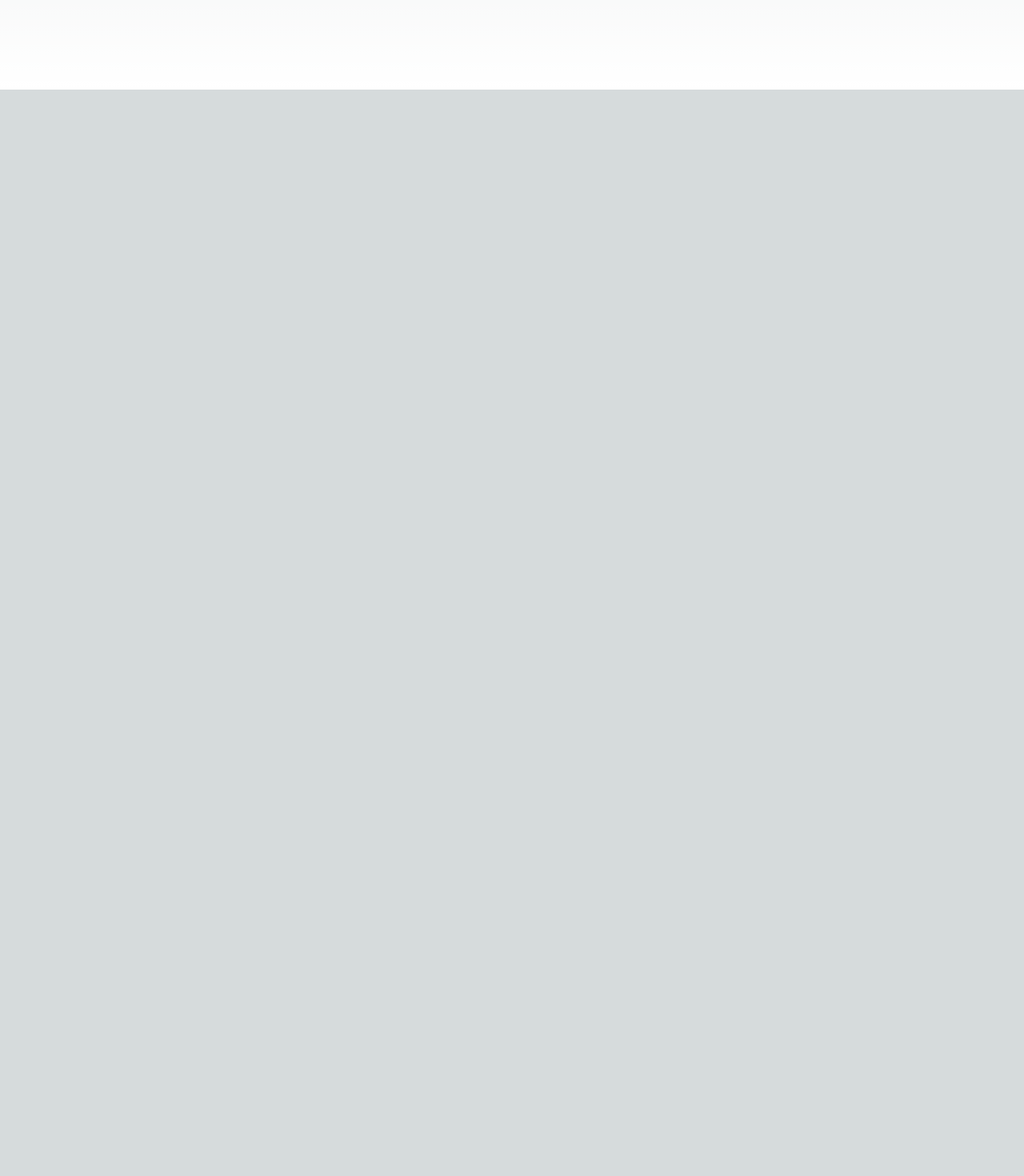
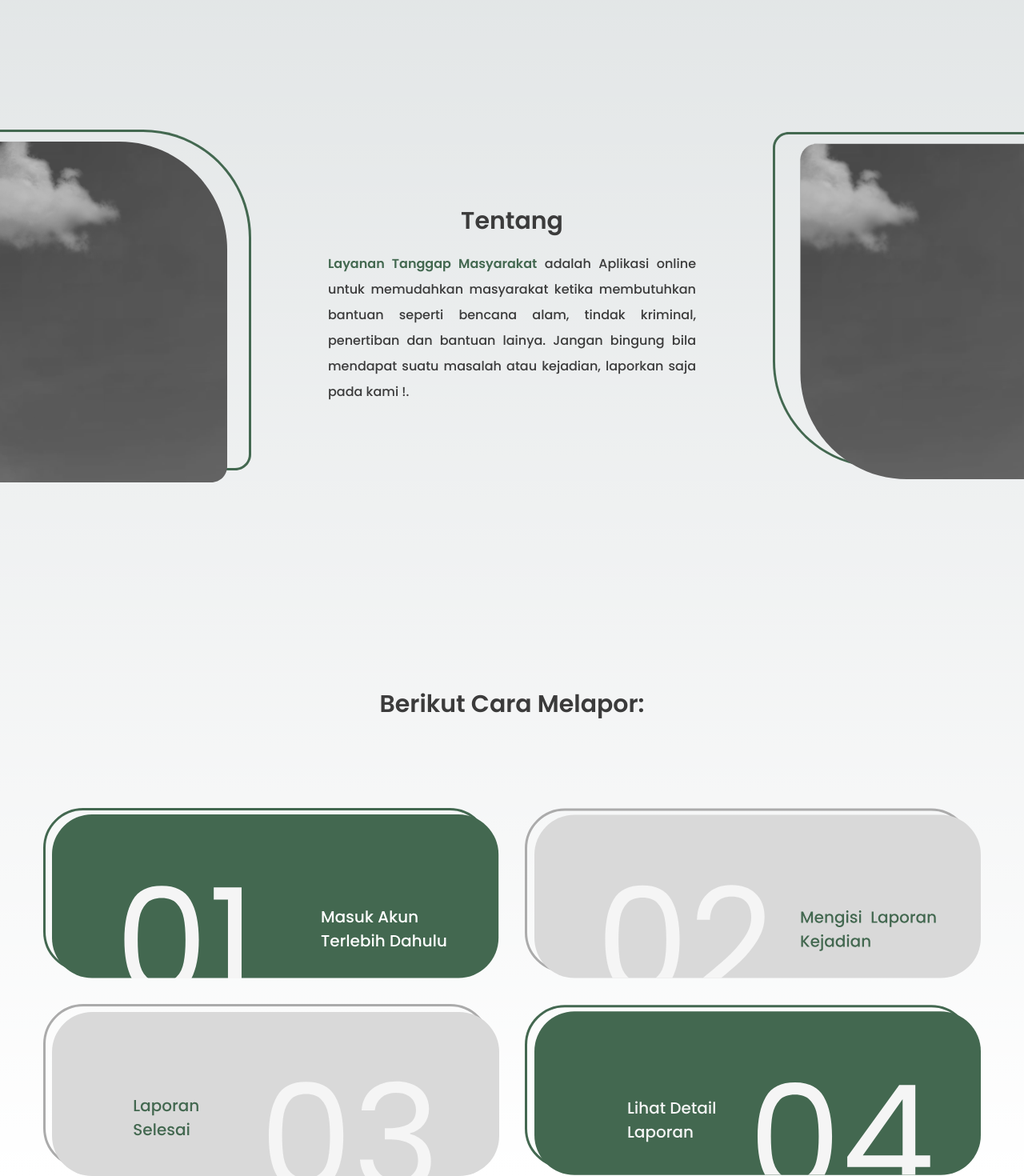
Before and after one commit to agisnarevaldo/layanan-tanggap-masyarakat, a Next.js app: page / in a window 1280 px wide. Shown: the part 688-2158 px from the top of the page at 80% size. Before the commit the page ends 800 px from the top, so only its background shows below. Built offline with nearby package versions, Linux system fonts and the light colour scheme.

Commit message:
styling: landingPage

```diff
--- a/app/page.tsx
+++ b/app/page.tsx
@@ -3,9 +3,9 @@ import Navbar from "./ui/navbar";
 
 export default function Home() {
   return (
-    <main className="min-h-screen flex flex-col">
+    <main className="min-h-screen flex flex-col gap-20">
       <Navbar />
-      <div className="flex flex-col items-center gap-10 mt-28">
+      <div className="flex flex-col items-center gap-10 pt-28">
         <h1 className="text-[60px] font-bold text-color">
           CEPAT TANGGAP SIGAP
         </h1>
@@ -17,6 +17,43 @@ export default function Home() {
           Laporkan Masalah
         </button>
       </div>
+
+      <div className="flex gap-24 min-h-screen items-center">
+        <Image
+          src="/images/dec-left.svg"
+          alt="decoratin left"
+          width={314}
+          height={441}
+        />
+        <article className="h-full flex flex-col gap-5 text-center">
+          <h1 className="text-3xl font-semibold">Tentang</h1>
+          <p className="font-medium leading-8 text-justify">
+            <span className="text-[#436850] font-semibold">
+              Layanan Tanggap Masyarakat
+            </span>{" "}
+            adalah Aplikasi online untuk memudahkan masyarakat ketika
+            membutuhkan bantuan seperti bencana alam, tindak kriminal,
+            penertiban dan bantuan lainya. Jangan bingung bila mendapat suatu
+            masalah atau kejadian, laporkan saja pada kami !.
+          </p>
+        </article>
+        <Image
+          src="/images/dec-right.svg"
+          alt="right"
+          width={314}
+          height={441}
+        />
+      </div>
+
+      <h1 className="text-3xl font-semibold text-center mb-8">
+        Berikut Cara Melapor:
+      </h1>
+      <div className="flex flex-wrap w-full justify-center gap-8">
+        <Image src="/images/cara-1.svg" alt="Cara 1" width={570} height={212} />
+        <Image src="/images/cara-2.svg" alt="Cara 1" width={570} height={212} />
+        <Image src="/images/cara-3.svg" alt="Cara 1" width={570} height={212} />
+        <Image src="/images/cara-4.svg" alt="Cara 1" width={570} height={212} />
+      </div>
     </main>
   );
 }
```
